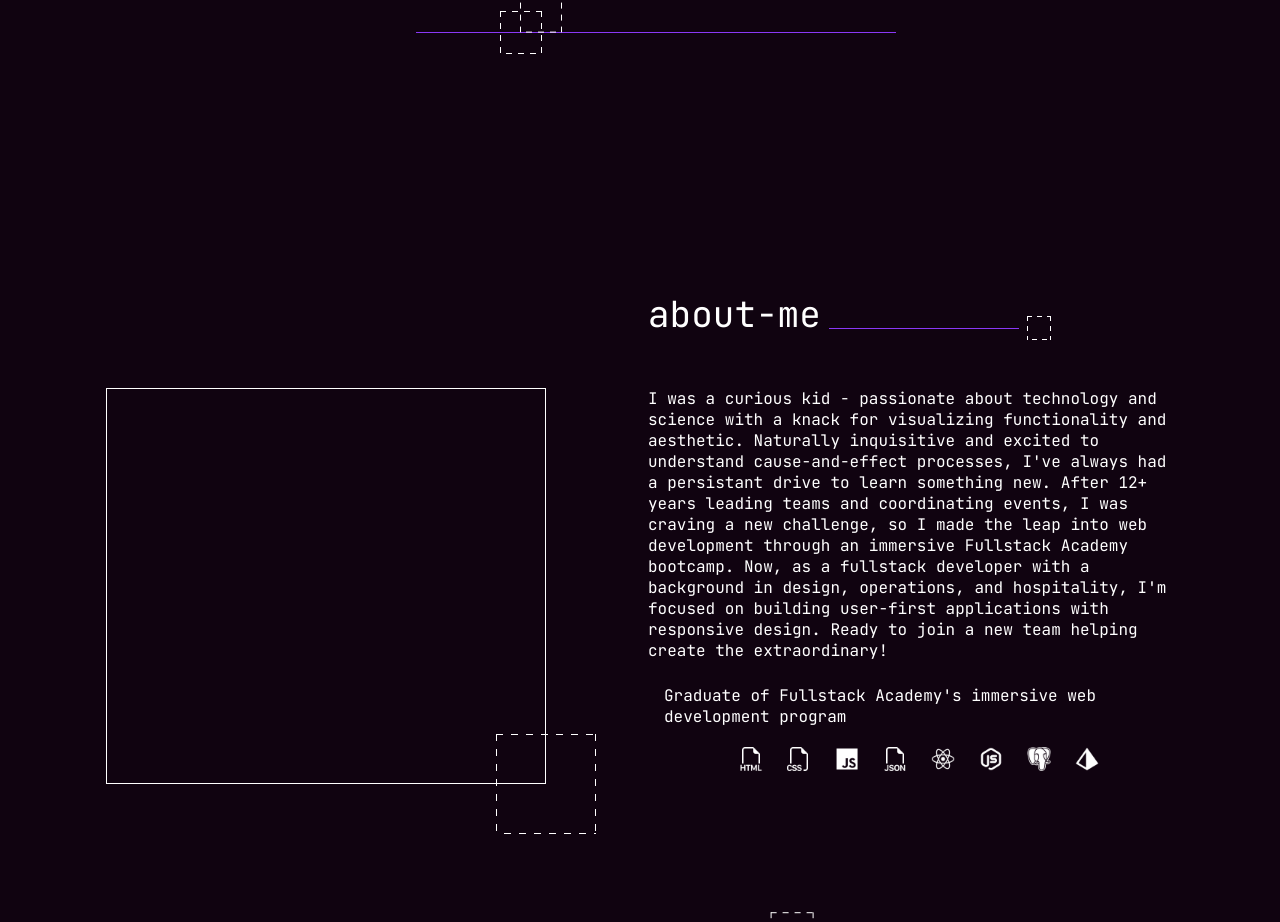
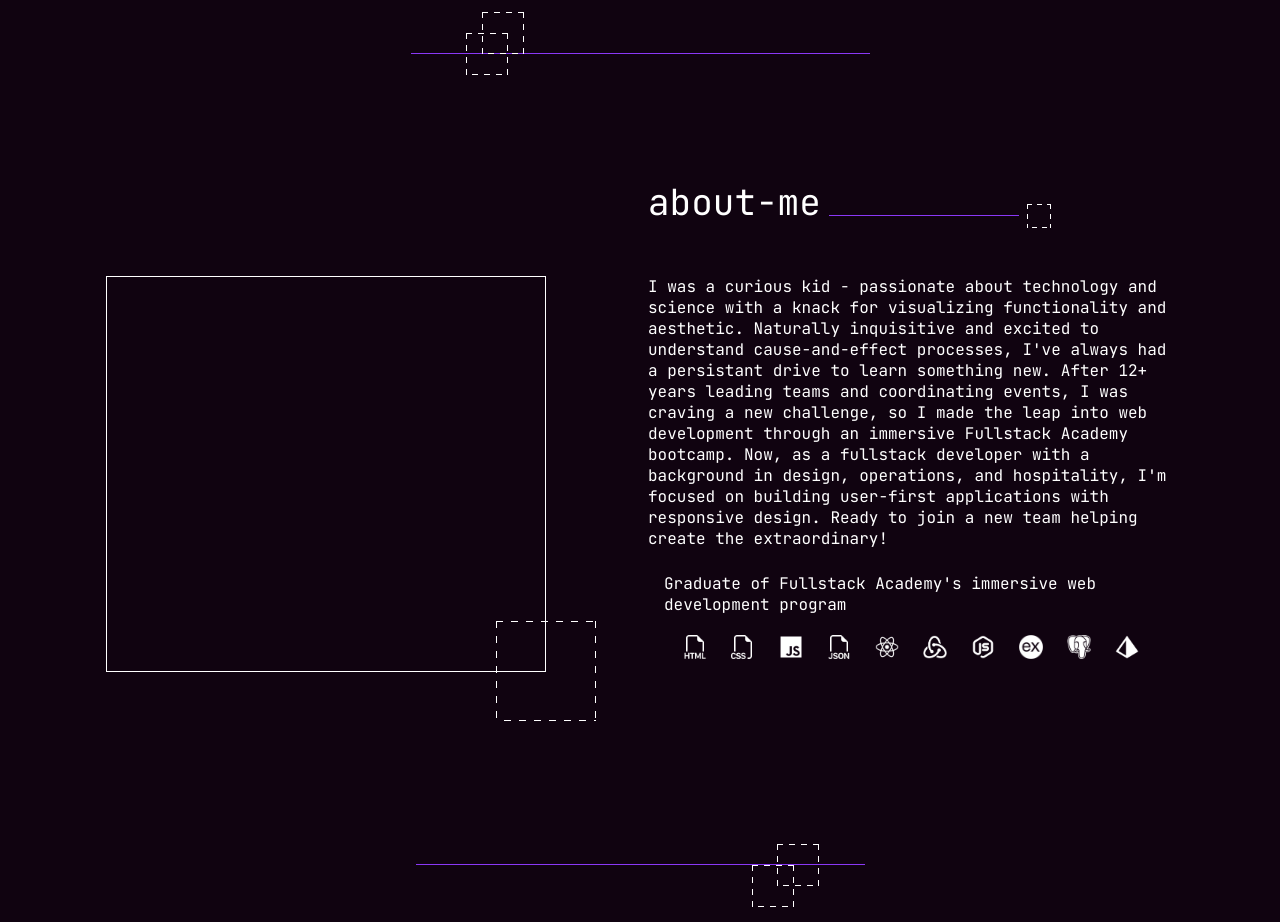
Before and after one commit to HeatherD2025/Personal_Website, a React (Vite) app: page /#/home in a window 1280 px wide. Shown: the part 769-1691 px from the top of the page. Built offline with nearby package versions, Linux system fonts and the light colour scheme.

Commit message:
more scaling corrections

```diff
--- a/src/components/About.jsx
+++ b/src/components/About.jsx
@@ -8,6 +8,8 @@ import nodeJs from "../assets/images/icons/nodeJs.png";
 import postgresql from "../assets/images/icons/postgresqlLogo.png";
 import prisma from "../assets/images/icons/prismalogo.png";
 import react from "../assets/images/icons/reactlogo.png";
+import reactRedux from "../assets/images/icons/react-redux.png";
+import express from "../assets/images/icons/expressJs.png";
 
 export default function About() {
 
@@ -48,21 +50,20 @@ export default function About() {
                               <img className="toolIcon" src={javascript} alt="js logo"></img>
                               <img className="toolIcon" src={json} alt="json logo"></img>
                               <img className="toolIcon" src={react} alt="react logo"></img>
+                              <img className="toolIcon" src={reactRedux} alt="react-redux logo"></img>
                               <img className="toolIcon" src={nodeJs} alt="nodeJs logo"></img>
+                              <img className="toolIcon" src={express} alt="expressJs logo"></img>
                               <img className="toolIcon" src={postgresql} alt="postregsql logo"></img>
                               <img className="toolIcon" src={prisma} alt="prisma logo"></img>
                             </div>
-                          {/* <div className="bulletPoint">Background in event operations, team leadership, and client-focused communication</div>
-                          <div className="bulletPoint">Passionate about turning complex ideas into intuitive interfaces</div>
-                          <div className="bulletPoint">Driven to design responsive, accessible web experiences that work everywhere</div>
-                          <div className="bulletPoint">Collaborative mindset with a creative eye and strategic approach</div> */}
                        </div>
                   </div>
 
                   <div className="betweenSectionContainer">
-                    <div className="betweenSectionAccentLine"></div>
-                    <div className="betweenSectionAccentBox"></div>
-                    <div className="betweenSectionFloatingAccentBox"></div>
+                    <div className="betweenSectionAccentLine">
+                     <div className="betweenSectionAccentBox"></div>
+                     <div className="betweenSectionFloatingAccentBox"></div>
+                    </div>
                   </div>
                 </div>
             </div>
--- a/src/components/Projects.jsx
+++ b/src/components/Projects.jsx
@@ -87,8 +87,6 @@ export default function Projects() {
 
               <div className="betweenSectionContainer">
                     <div className="betweenSectionAccentLine2"></div>
-                    <div className="betweenSectionAccentBox2"></div>
-                    <div className="betweenSectionFloatingAccentBox2"></div>
               </div>
 
             </div>
--- a/src/pages/Home.jsx
+++ b/src/pages/Home.jsx
@@ -55,14 +55,15 @@ export default function Home() {
             {/* end of main */}
 
             {/* Accent elements below main*/}
-            <div className="betweenSectionContainerTop">
-              <div className="accentLine3"></div>
-              <div className="accentBox2"></div>
-              <div className="floatingAccentBox2"></div>
-            </div>
+            {/* <div className="betweenSectionContainerTop"> */}
+              <div className="accentLine3">
+                <div className="accentBox2"></div>
+                <div className="floatingAccentBox2"></div>
+              </div>
+            {/* </div> */}
 
             {/* Section separater */}
-            <div className="sectionSpacer"></div>
+            {/* <div className="sectionSpacer"></div> */}
 
               {/* About section */}
               <div className="full-width-grid">
--- a/src/styles/main.css
+++ b/src/styles/main.css
@@ -18,20 +18,21 @@ html {
 .pageGrid {
   display: grid;
   grid-template-columns: repeat(16, 1fr);
-  gap: 1rem;
+  /* grid-template-rows: repeat(2, 1fr); */
+  /* gap: 1rem;  */
   margin: 0 auto;
   padding: 0 1rem;
   font-family: 'JetBrains Mono', monospace;
   color: #FFF;
-  height: 209.75rem;
+  /* height: 209.75rem; */
   position: relative;
 }
 
  /* between section spacer */
-.sectionSpacer {
+/* .sectionSpacer {
   grid-row: 10;
   grid-column: 2 / span 14;
-}
+} */
 
 
 /* main intro section */
@@ -44,6 +45,7 @@ html {
 .mainLandingText {
   grid-column: 2 / span 8;
   padding-top: 20.06rem;
+  margin-top: 2rem;
   height: 2rem;
 }
 .mainHeader {
@@ -73,6 +75,7 @@ html {
  /* my photo section */
 .photoAndBoxWrapper {
  grid-column: 11 / span 6;
+   margin-top: 2rem;
 }
 .myPhotoWrapper {
   /* display: grid; */
@@ -111,24 +114,25 @@ html {
 }
 
  /* first section divider accent after intro (boxes on left) */
- .betweenSectionContainerTop {
+ /* .betweenSectionContainerTop {
   grid-column: 6 / span  6;
   transform: translateY(-5rem);
- }
+ } */
 .accentLine3 {
+  position: relative;
   grid-column: 6 / span  6;
-  grid-row: 1 / 2;
-  width: 30rem;
+  grid-row: 2/20;
   height: 0.0625rem;
   background: #8A38F5;
   z-index: 8;
 }
 .accentBox2 {
+  position: relative;
   max-height: 2.63rem;
+  left: 12%;
+  bottom: 2000%;
   aspect-ratio: 1/1;
-  grid-column: 7 / span 1;
-  grid-row: 1 / 2;
-  transform: translate(6.5rem, -2.65rem);
+  grid-row: 2/20;
   z-index: 8;
   background-image:
     linear-gradient(to right, #FFF 50%, transparent 50%),
@@ -142,10 +146,12 @@ html {
 .floatingAccentBox2 {
   position: absolute;
   grid-column: 6 / span 1;
+  grid-row: 2/20;
   width: 2.63rem;
   aspect-ratio: 1 / 1;
   z-index: 1;
-  transform: translate(5.25rem, -4rem);
+  bottom: 0%;
+  left: 15.5%;
   background-image:
     linear-gradient(to right, #FFF 50%, transparent 50%),
     linear-gradient(to bottom, #FFF 50%, transparent 50%),
@@ -159,27 +165,29 @@ html {
  /* second between section accents (boxes on right)*/
 
 .betweenSectionContainer {
-  display: grid;
-  max-width: 2000px;
-  grid-column-start: 6;
-  grid-column-end: 10;
-  margin-top: 9.5rem;
+  grid-column: 6 / span 6;
+  grid-row: 10/10;
+  margin-top: 4rem;
+  margin-bottom: 6rem;
 }
 .betweenSectionAccentLine {
+  position: relative;
   grid-column: 6 / span  6;
   margin-top: 5rem;
-  width: 30rem;
   margin: auto;
   height: 0.0625rem;
   background: #8A38F5;
   z-index: 8;
 }
 .betweenSectionAccentBox {
+  position: relative;
   max-height: 2.63rem;
   aspect-ratio: 1/1;
-  grid-column: 9 / span 1;
+  left: 80.5%;
+  top: -2000%;
+  /* right: -73.5%; */
+  /* grid-column: 9 / span 1; */
   z-index: 8;
-  transform: translate(2.35rem, -1.25rem);
   background-image:
     linear-gradient(to right, #FFF 50%, transparent 50%),
     linear-gradient(to bottom, #FFF 50%, transparent 50%),
@@ -190,11 +198,13 @@ html {
   background-position: top left, top right, bottom left, top left;
 }
 .betweenSectionFloatingAccentBox {
+  position: absolute;
   grid-column: 11 / span 1;
   width: 2.63rem;
   aspect-ratio: 1 / 1;
+  right: 15.75%;
+  bottom: -4200%;
   z-index: 8;
-  transform: translate(-5.15rem, -2.55rem);
   background-image:
     linear-gradient(to right, #FFF 50%, transparent 50%),
     linear-gradient(to bottom, #FFF 50%, transparent 50%),
@@ -206,15 +216,16 @@ html {
 }
 
 
-/* third between sections accents (boxes on left) */
+/* after projects footer line */
 .betweenSectionAccentLine2 {
   grid-column: 6 / span  6;
-  width: 30rem;
-  margin: auto;
   height: 0.0625rem;
   background: #8A38F5;
   z-index: 8;
 }
+
+
+/* third between sections accents (boxes on left)
 .betweenSectionAccentBox2 {
   width: 2.63rem;
   aspect-ratio: 1/1;
@@ -244,7 +255,7 @@ html {
   background-size: 12px 1px, 1px 12px, 12px 1px, 1px 12px;
   background-repeat: repeat-x, repeat-y, repeat-x, repeat-y;
   background-position: top left, top right, bottom left, top left;
-}
+} */
 
 
 /* about-me section */
@@ -260,6 +271,7 @@ html {
   grid-template-columns: repeat(16, 1fr);
   gap: 1rem;
   align-items: start;
+  margin-top: 5rem;
 }
 
 /* about-me header */
@@ -349,11 +361,15 @@ html {
   margin-bottom: 1rem;
 }
 .bulletPointWrapper {
-  margin-left: 1rem;
+  display: flex;
+  flex-direction: column;
+  align-items: center
 }
 .bulletPoint {
   padding-top: .5rem;
   padding-bottom: .5rem;
+  margin-left: 1rem;
+  margin-right: 1rem;
 }
 .toolsContainer {
   display: flex;
@@ -361,7 +377,6 @@ html {
   gap: 1.5rem;
   aspect-ratio: 1/1;
   height: 3rem;
-  margin: auto;
 }
 
 
@@ -386,8 +401,8 @@ html {
   display: flex;
   flex-direction: row;
   align-items: center;
-  margin-top: 1rem;
-  margin-bottom: 2rem;
+  margin-top: 2rem;
+  margin-bottom: 1.5rem;
 }
 .projectsHeader {
   color: #FFF;
--- a/src/styles/projectPages.css
+++ b/src/styles/projectPages.css
@@ -112,7 +112,7 @@
   margin-top: 7rem;
 }
 .projectDescription2 {
-  grid-column: 9 / span 5;
+  grid-column: 8 / span 8;
   grid-row: 9/16;
   font-size: 1rem;
   align-self: stretch;
@@ -121,18 +121,66 @@
 }
 
 .accentBox7 {
-  grid-column: 9 / span 5;
+  grid-column: 11 / span 5;
   grid-row: 16/16;
   height: 19.25rem;
   flex-shrink: 0;
   border: 1px solid #FFF;
   margin-top: 7rem;
+  margin-bottom: 10rem;
 }
 .projectDescription3 {
-  grid-column: 2 / span 5;
+  grid-column: 2 / span 8;
   grid-row: 16/16;
   font-size: 1rem;
   align-self: stretch;
   margin-bottom: 1.25rem;
   margin-top: 8.19rem;
 }
+
+
+.betweenSectionAccentLine4 {
+  position: relative;
+  grid-column: 6 / span  6;
+  /* grid-row: 20/20; */
+  height: 0.0625rem;
+  background: #8A38F5;
+  z-index: 8;
+}
+.betweenSectionAccentBox3 {
+  position: relative;
+  max-height: 2.63rem;
+  left: 12%;
+  bottom: 2000%;
+  /* margin-top: .75rem; */
+  aspect-ratio: 1/1;
+  /* grid-column: 7 / span 1; */
+  /* grid-row: 2/20; */
+  z-index: 8;
+  background-image:
+    linear-gradient(to right, #FFF 50%, transparent 50%),
+    linear-gradient(to bottom, #FFF 50%, transparent 50%),
+    linear-gradient(to left, #FFF 50%, transparent 50%),
+    linear-gradient(to bottom, #FFF 50%, transparent 50%);
+  background-size: 12px 1px, 1px 12px, 12px 1px, 1px 12px;
+  background-repeat: repeat-x, repeat-y, repeat-x, repeat-y;
+  background-position: top left, top right, bottom left, top left;
+}
+.betweenSectionFloatingAccentBox3 {
+  position: absolute;
+  grid-column: 6 / span 1;
+  /* grid-row: 2/20;   */
+  width: 2.63rem;
+  aspect-ratio: 1 / 1;
+  z-index: 8;
+  bottom: 0%;
+  left: 15.5%;
+  background-image:
+    linear-gradient(to right, #FFF 50%, transparent 50%),
+    linear-gradient(to bottom, #FFF 50%, transparent 50%),
+    linear-gradient(to left, #FFF 50%, transparent 50%),
+    linear-gradient(to bottom, #FFF 50%, transparent 50%);
+  background-size: 12px 1px, 1px 12px, 12px 1px, 1px 12px;
+  background-repeat: repeat-x, repeat-y, repeat-x, repeat-y;
+  background-position: top left, top right, bottom left, top left;
+}
```
Also changed, not shown: src/pages/OPSGProjectDetail.jsx (+20 -5 lines), src/assets/images/icons/expressJs.png (added), src/assets/images/icons/react-redux.png (added).
